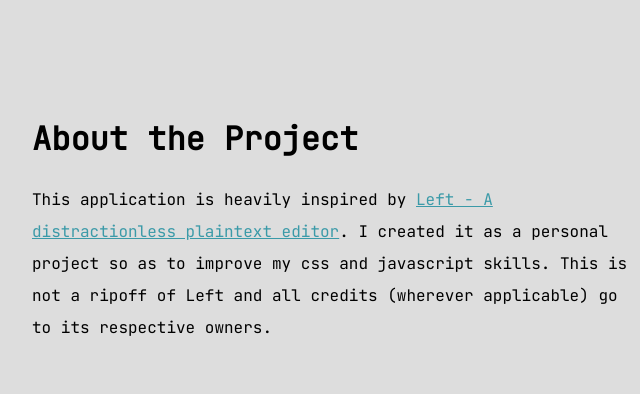
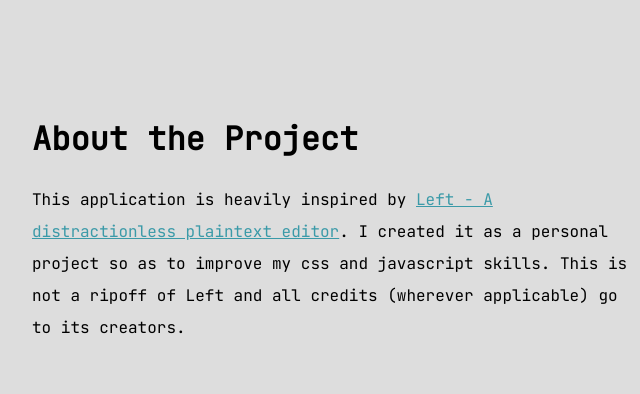
Before and after one commit to purry03/Base, an Electron app: page docs/index.html in a window 800 px wide. Shown: the part 1444-1838 px from the top of the page, 68-708 px from the left. Drawn offline with Linux system fonts and the light colour scheme.

Commit message:
changed about text

```diff
--- a/docs/index.html
+++ b/docs/index.html
@@ -107,7 +107,7 @@
     <div class="about-container">
         <h2>About the Project</h2>
         <p>This application is heavily inspired by <a href="https://github.com/hundredrabbits/Left">Left - A distractionless plaintext editor</a>.
-        I created it as a personal project so as to improve my css and javascript skills. This is not a ripoff of Left and all credits (wherever applicable) go to its respective owners.</p>
+        I created it as a personal project so as to improve my css and javascript skills. This is not a ripoff of Left and all credits (wherever applicable) go to its creators.</p>
         <h2 style="margin-top: 75px;">About the Creator</h2>
         <p style="white-space: pre-wrap;">I am <a href="https://purry03.github.io/about.html">Rohan Sharma</a>, a full time student. In 2020 I started learning full-stack web development. I mainly work with Node.js and am planning to start learning Django. I'm also interested in cloud technologies and have worked with Google Cloud and AWS in the past.
 
```
